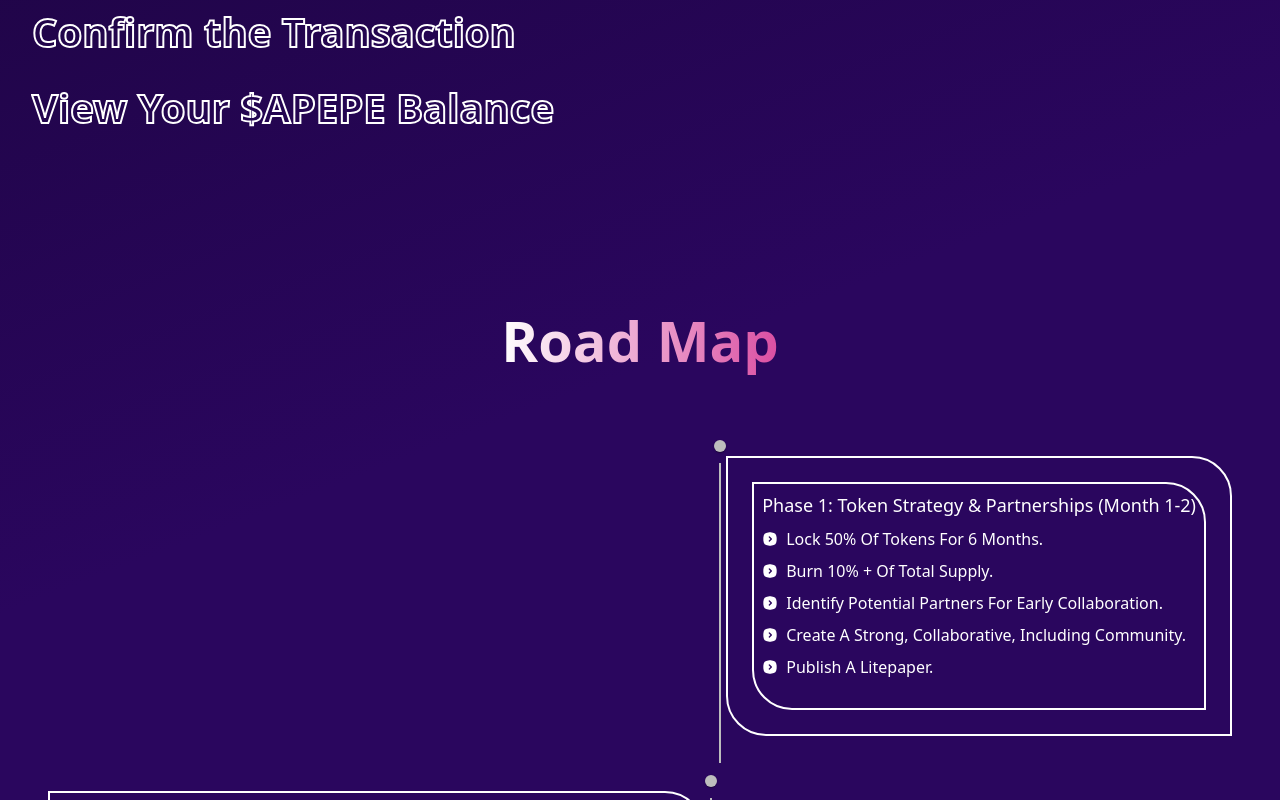
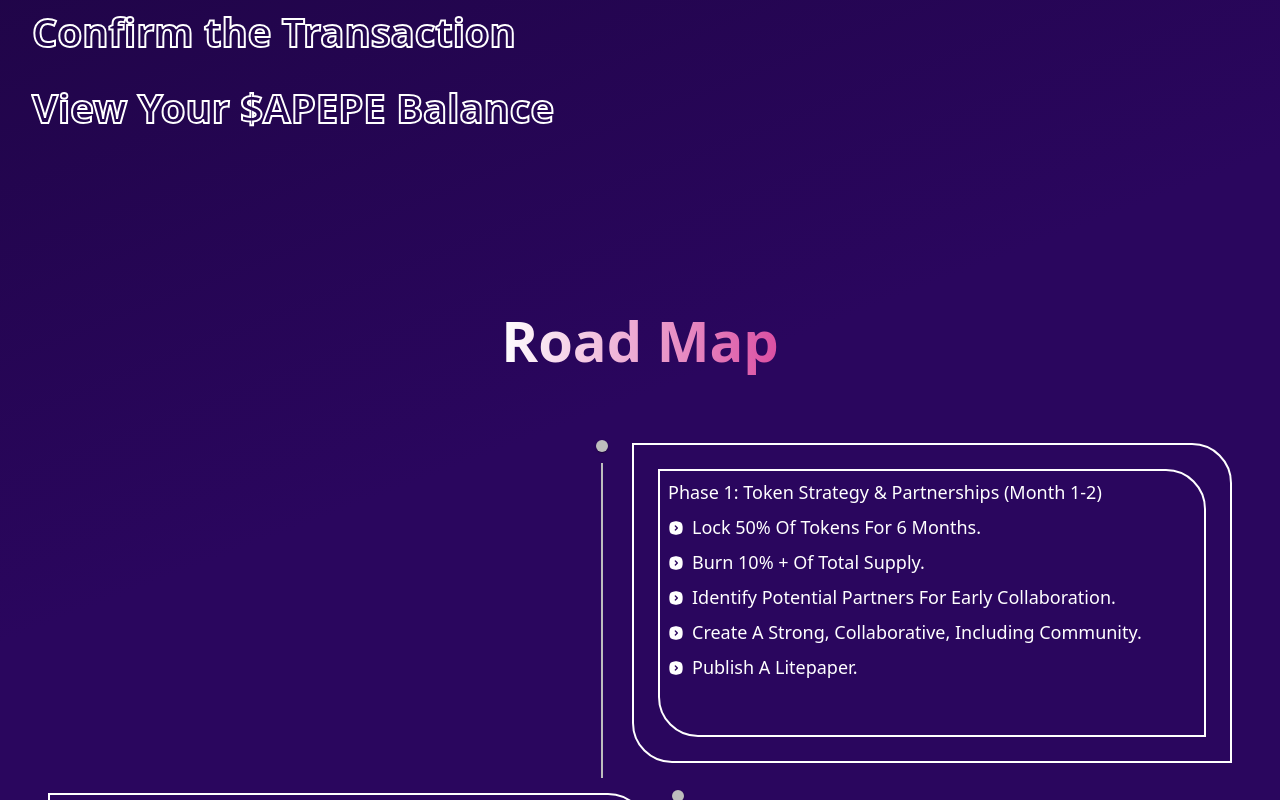
Before and after one commit to zulqarnain1231/arabpepe, a Next.js app: page / in a window 1280 px wide. Shown: the part 2000-2800 px from the top of the page. Built offline with nearby package versions, Linux system fonts and the light colour scheme.

Commit message:
made the road map abit better

```diff
--- a/components/Hero.jsx
+++ b/components/Hero.jsx
@@ -28,7 +28,7 @@ const Hero = () => {
           </div>
         </div>
         <div className="w-full flex items-center justify-center">
-        <div className="relative md:h-[500px] sm:w-[500px] w-full  h-[400px] ">
+        <div className="relative md:h-[500px] sm:w-[500px] w-[400px]  h-[400px] ">
           <Image
             className="h-full w-full bounce"
             src={"/Assets/hero.png"}
--- a/components/HowToPay/HowToPay.jsx
+++ b/components/HowToPay/HowToPay.jsx
@@ -62,7 +62,7 @@ const HowToPay = () => {
   return (
     <Wrapper id="howToPay" style="py-16 min-h-[100vh]">
       <div className="w-full flex flex-col items-center justify-start gap-10">
-        <Heading text="How to Buy $APEPE Token" />
+        <Heading text="How to Buy $APEPE Token" style={"text-center"} />
         <div className="w-full grid lg:grid-cols-2 gap-8 md:gap-2 lg:gap-8">
           {/* buttons here */}
           <div className="w-full flex flex-col items-start justify-start gap-4">
--- a/components/LearnMore/Tokenomics.jsx
+++ b/components/LearnMore/Tokenomics.jsx
@@ -21,7 +21,7 @@ const Tokenomics = () => {
             <TbSquareRoundedChevronRightFilled className="text-white-main h-[24px] w-[24px]" />
             <Text text={`${item.title}:`} style="text-brand-main font-[500]" />
             {item.link ? (
-              <div className="flex items-center justify-center gap-2">
+              <div className="flex items-center justify-start gap-2">
                 <a className="text-white-main font-[400]" href={item.link}>
                   {item.text}
                 </a>
--- a/components/RoadMap/MapCard.jsx
+++ b/components/RoadMap/MapCard.jsx
@@ -5,7 +5,7 @@ import { TbSquareRoundedChevronRightFilled } from "react-icons/tb";
 
 const MapCard = ({ options, title }) => {
   return (
-    <div className="h-[280px]  border-2 rounded-tr-[40px] rounded-bl-[40px] border-white-main p-6 m-auto">
+    <div className="h-[320px] lg:w-[600px] w-full border-2 rounded-tr-[40px] rounded-bl-[40px] border-white-main p-6 m-auto">
       <div className="h-full w-full flex flex-col items-start justify-start gap-2 border-2 border-white-main rounded-tr-[40px] rounded-bl-[40px] p-2">
         <p className="font-[500] text-white-main text-[18px]">{title}</p>
         <div className="w-full flex flex-col gap-2 items-start justify-start">
--- a/components/RoadMap/RoadMap.jsx
+++ b/components/RoadMap/RoadMap.jsx
@@ -1,66 +1,16 @@
 import React from "react";
 import Wrapper from "../shared/Wrapper";
 import Heading from "../shared/Typography/Heading";
-import * as Icons from "../../constants/Svg/Icons";
-import Timeline from "@mui/lab/Timeline";
-import TimelineItem from "@mui/lab/TimelineItem";
-import TimelineSeparator from "@mui/lab/TimelineSeparator";
-import TimelineConnector from "@mui/lab/TimelineConnector";
-import TimelineContent from "@mui/lab/TimelineContent";
-import TimelineDot from "@mui/lab/TimelineDot";
-import MapCard from "./MapCard";
-import Data from "../../constants/Json/Dummy.json";
+
+import TimeLine from "./TimeLine";
 
 const RoadMap = () => {
+
   return (
     <Wrapper id="roadMap" style="py-16">
       <div className="w-full flex flex-col items-center justify-start gap-10">
         <Heading text="Road Map" />
-        <div className="w-full">
-          <Timeline position="alternate">
-            <TimelineItem>
-              <TimelineSeparator>
-                <TimelineDot />
-                <TimelineConnector className="h-[300px]" />
-              </TimelineSeparator>
-              <MapCard
-                title="Phase 1: Token Strategy & Partnerships (Month 1-2)"
-                options={Data.roadMap.phase1}
-              />
-            </TimelineItem>
-            <TimelineItem>
-              <TimelineSeparator>
-                <TimelineDot />
-                <TimelineConnector className="h-[300px]" />
-              </TimelineSeparator>
-              <MapCard
-                title="Phase 2: Digital Presence & Listings (Month 1-2)"
-                options={Data.roadMap.phase2}
-              />
-            </TimelineItem>
-            <TimelineItem>
-              <TimelineSeparator>
-                <TimelineDot />
-                <TimelineConnector className="h-[300px]" />
-              </TimelineSeparator>
-              <TimelineContent>
-                <MapCard
-                  title="Phase 3: Community & Market Growth (Month 1-2)"
-                  options={Data.roadMap.phase3}
-                />
-              </TimelineContent>
-            </TimelineItem>
-            <TimelineItem>
-              <TimelineSeparator>
-                <TimelineDot />
-              </TimelineSeparator>
-              <MapCard
-                title="Phase 4: Exchange Listing & Brand Expansion (Month 3)"
-                options={Data.roadMap.phase4}
-              />
-            </TimelineItem>
-          </Timeline>
-        </div>
+        <TimeLine />
       </div>
     </Wrapper>
   );
--- /dev/null
+++ b/components/RoadMap/TimeLine.jsx
@@ -0,0 +1,64 @@
+import React from "react";
+import Timeline from "@mui/lab/Timeline";
+import TimelineItem from "@mui/lab/TimelineItem";
+import TimelineSeparator from "@mui/lab/TimelineSeparator";
+import TimelineConnector from "@mui/lab/TimelineConnector";
+import TimelineContent from "@mui/lab/TimelineContent";
+import TimelineDot from "@mui/lab/TimelineDot";
+import { useTheme, useMediaQuery } from "@mui/material";
+import MapCard from "./MapCard";
+import Data from "../../constants/Json/Dummy.json";
+
+const TimeLine = () => {
+  const theme = useTheme();
+  const matches = useMediaQuery(theme.breakpoints.up("lg"));
+  return (
+    <div className="w-full">
+      <Timeline position={matches ? "alternate" : "right"}>
+        <TimelineItem className="flex items-center justify-start gap-6">
+          <TimelineSeparator className="h-[350px]">
+            <TimelineDot />
+            <TimelineConnector className="" />
+          </TimelineSeparator>
+          <MapCard
+            title="Phase 1: Token Strategy & Partnerships (Month 1-2)"
+            options={Data.roadMap.phase1}
+          />
+        </TimelineItem>
+        <TimelineItem className="flex items-center justify-start gap-6">
+          <TimelineSeparator className="h-[350px]">
+            <TimelineDot />
+            <TimelineConnector className="" />
+          </TimelineSeparator>
+          <MapCard
+            title="Phase 2: Digital Presence & Listings (Month 1-2)"
+            options={Data.roadMap.phase2}
+          />
+        </TimelineItem>
+        <TimelineItem className="flex items-center justify-start gap-6">
+          <TimelineSeparator className="h-[350px]">
+            <TimelineDot />
+            <TimelineConnector className="" />
+          </TimelineSeparator>
+          <TimelineContent>
+            <MapCard
+              title="Phase 3: Community & Market Growth (Month 1-2)"
+              options={Data.roadMap.phase3}
+            />
+          </TimelineContent>
+        </TimelineItem>
+        <TimelineItem className="flex items-start justify-start gap-6">
+          <TimelineSeparator>
+            <TimelineDot />
+          </TimelineSeparator>
+          <MapCard
+            title="Phase 4: Exchange Listing & Brand Expansion (Month 3)"
+            options={Data.roadMap.phase4}
+          />
+        </TimelineItem>
+      </Timeline>
+    </div>
+  );
+};
+
+export default TimeLine;
--- a/components/TradingChart.jsx
+++ b/components/TradingChart.jsx
@@ -6,7 +6,7 @@ const TradingChart = () => {
   return (
     <Wrapper id={"tradeChart"} style="py-16 min-h-[100vh]">
       <div className="w-full h-full flex flex-col items-center justify-start gap-10">
-        <Heading text="Arab Pepe to USD Chart" />
+        <Heading text="Arab Pepe to USD Chart" style={"text-center"} />
         <div className="w-full h-[500px]">
           <iframe
             height="100%"
--- a/components/shared/Typography/Text.jsx
+++ b/components/shared/Typography/Text.jsx
@@ -1,7 +1,7 @@
 import React from "react";
 
 const Text = ({ text, style = "text-white-main font-[400]" }) => {
-  return <p className={`${style} text-[16px]`}>{text}</p>;
+  return <p className={`${style} sm:text-[18px] text-[14px]`}>{text}</p>;
 };
 
 export default Text;
```
